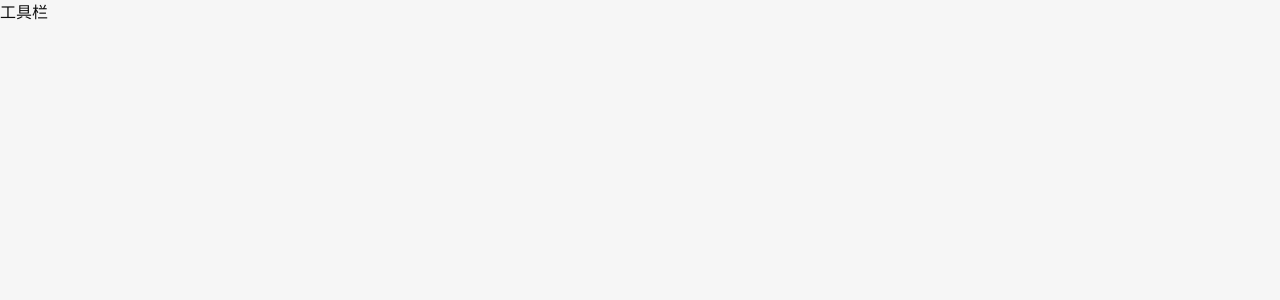
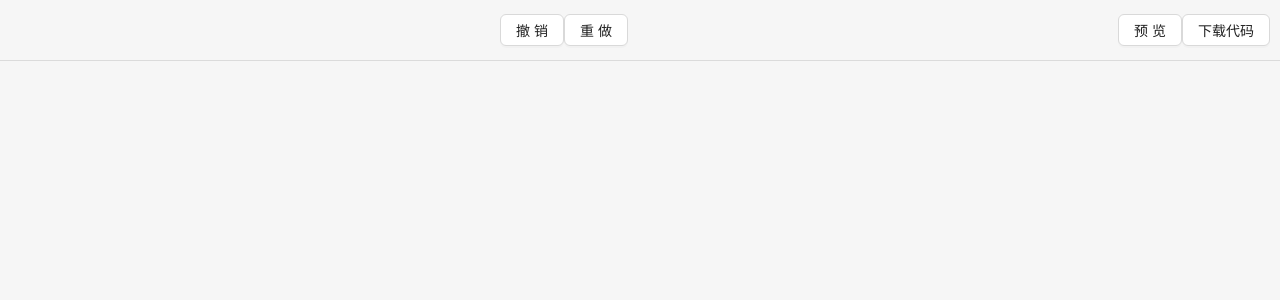
Before and after one commit to infinite2009/ditto, a React (Vite) app: page /home in a window 1280 px wide. Both pictures are taken after a click on the button "体验 Demo". Shown: the top 300 px of the page. Built offline with nearby package versions, Linux system fonts and the light colour scheme.

Commit message:
feat: add toolbar

```diff
--- a/src/pages/editor/index.tsx
+++ b/src/pages/editor/index.tsx
@@ -1,5 +1,7 @@
+import Toolbar from '@/pages/editor/toolbar';
+
 export default function Editor() {
   return <div>
-    <div>工具栏</div>
+    <Toolbar />
   </div>;
 }
--- a/src/pages/editor/toolbar/index.module.css
+++ b/src/pages/editor/toolbar/index.module.css
@@ -1,5 +1,8 @@
 .main {
   display: flex;
   align-items: center;
+  justify-content: space-between;
   border-bottom: 1px solid #dbdbdb;
+  padding: 0 10px;
+  height: 60px;
 }
--- a/src/pages/editor/toolbar/index.tsx
+++ b/src/pages/editor/toolbar/index.tsx
@@ -1,7 +1,34 @@
 import styles from './index.module.css';
+import { Button } from 'antd';
 
 export default function Toolbar() {
-  return <div className={styles.main}>
+  function handleUndo() {
+    console.log('handleUndo works!');
+  }
 
-  </div>;
+  function handleRedo() {
+    console.log('handleRedo works!');
+  }
+
+  function handlePreview() {
+    console.log('handlePreview works!');
+  }
+
+  function handleDownloadingCode() {
+    console.log('handleDownloadingCode works!');
+  }
+
+  return (
+    <div className={styles.main}>
+      <div></div>
+      <div>
+        <Button onClick={handleUndo}>撤销</Button>
+        <Button onClick={handleRedo}>重做</Button>
+      </div>
+      <div className={styles.right}>
+        <Button onClick={handlePreview}>预览</Button>
+        <Button onClick={handleDownloadingCode}>下载代码</Button>
+      </div>
+    </div>
+  );
 }
```
